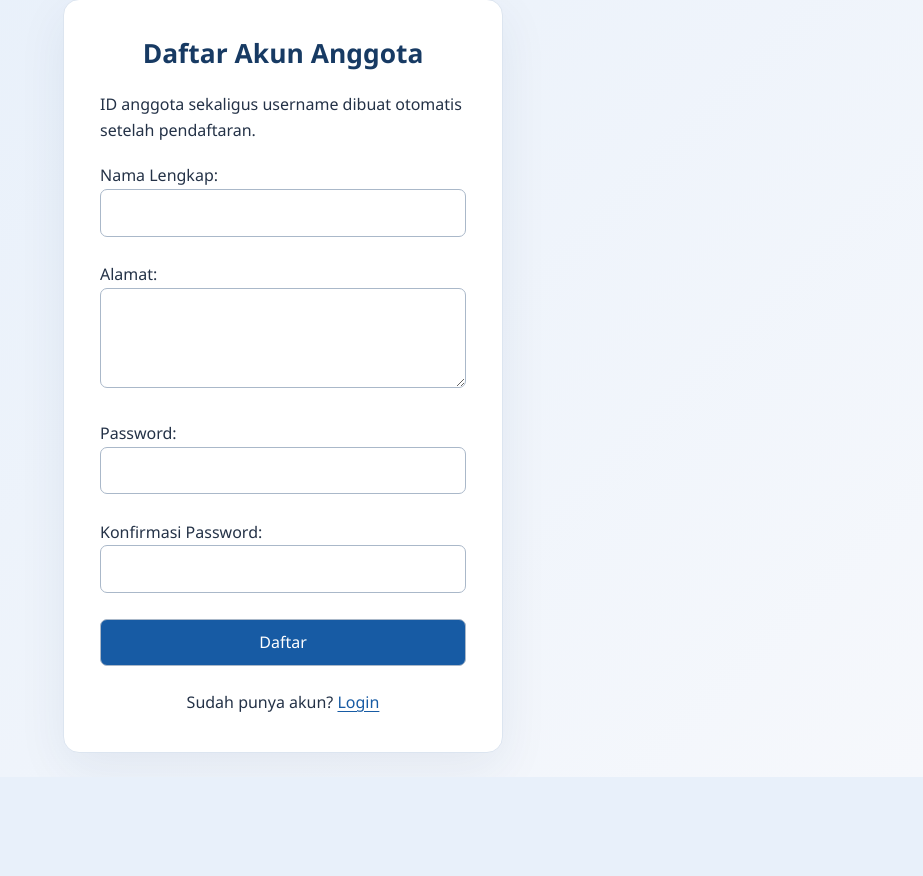
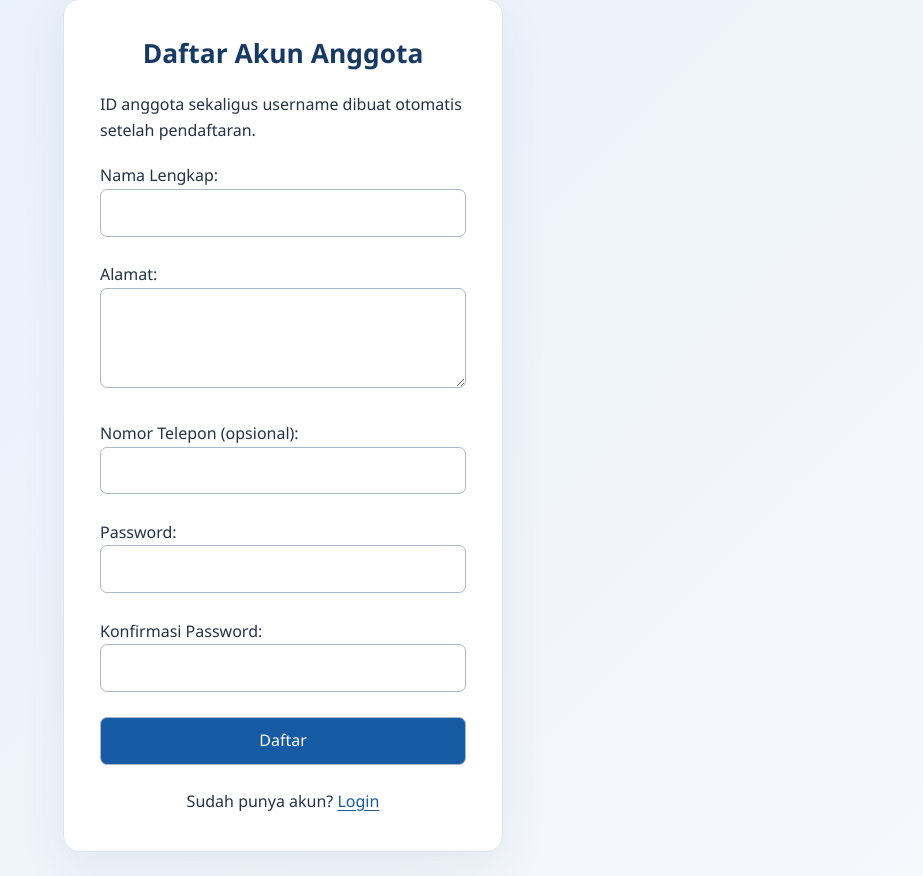
Before and after one commit to egibintang854-cyber/ukk-peminjaman-alat, a PHP site: page /akun/daftar.php in a window 1280 px wide. Shown: the part 25-901 px from the top of the page, without its empty margins (357-1280 px from the left). Before the commit the page ends 802 px from the top, so only its background shows below. Run offline with PHP 8.4, Linux system fonts and the light colour scheme.

Commit message:
Update daftar.php

```diff
--- a/akun/daftar.php
+++ b/akun/daftar.php
@@ -9,15 +9,22 @@ if (!empty($_SESSION['id_user'])) {
 $pesan = '';
 $nama = '';
 $alamat = '';
+$telepon = '';
 if ($_SERVER['REQUEST_METHOD'] === 'POST') {
     // Validasi data profil, password, dan kecocokan konfirmasi password.
     cek_token();
     $nama = is_string($_POST['nama'] ?? null) ? trim($_POST['nama']) : '';
     $alamat = is_string($_POST['alamat'] ?? null) ? trim($_POST['alamat']) : '';
+    $telepon = is_string($_POST['telepon'] ?? null) ? trim($_POST['telepon']) : '';
     $password = is_string($_POST['password'] ?? null) ? $_POST['password'] : '';
     $konfirmasi = is_string($_POST['konfirmasi'] ?? null) ? $_POST['konfirmasi'] : '';
-    if ($nama === '' || strlen($nama) > 100 || strlen($alamat) > 255) {
-        $pesan = 'Nama wajib diisi (maksimal 100 karakter), alamat maksimal 255 karakter.';
+    if (
+        $nama === '' ||
+        strlen($nama) > 100 ||
+        strlen($alamat) > 255 ||
+        strlen($telepon) > 30
+    ) {
+        $pesan = 'Nama wajib diisi (maksimal 100 karakter), alamat maksimal 255 karakter, dan telepon maksimal 30 karakter.';
     } elseif ($password === '' || strlen($password) > 72) {
         $pesan = 'Password wajib diisi, maksimal 72 byte.';
     } elseif ($password !== $konfirmasi) {
@@ -55,9 +62,17 @@ if ($_SERVER['REQUEST_METHOD'] === 'POST') {
                 $id_user = mysqli_insert_id($conn);
                 $stmt = mysqli_prepare(
                     $conn,
-                    'INSERT INTO anggota(nomor_anggota,nama,alamat,id_user) VALUES (?,?,?,?)',
+                    'INSERT INTO anggota(nomor_anggota,nama,alamat,telepon,id_user) VALUES (?,?,?,?,?)',
                 );
-                mysqli_stmt_bind_param($stmt, 'sssi', $username, $nama, $alamat, $id_user);
+                mysqli_stmt_bind_param(
+                    $stmt,
+                    'ssssi',
+                    $username,
+                    $nama,
+                    $alamat,
+                    $telepon,
+                    $id_user,
+                );
                 mysqli_stmt_execute($stmt);
                 mysqli_commit($conn);
                 $_SESSION['pendaftaran_username'] = $username;
@@ -98,6 +113,11 @@ buka_halaman('Daftar Akun Anggota', true);
             $alamat,
         ); ?></textarea>
     </label><br><br>
+    <label>Nomor Telepon (opsional):<br>
+        <input type="tel" name="telepon" maxlength="30" autocomplete="tel" value="<?php echo aman(
+            $telepon,
+        ); ?>">
+    </label><br><br>
     <label>Password:<br>
         <input type="password" name="password" maxlength="72" autocomplete="new-password" required>
     </label><br><br>
```
